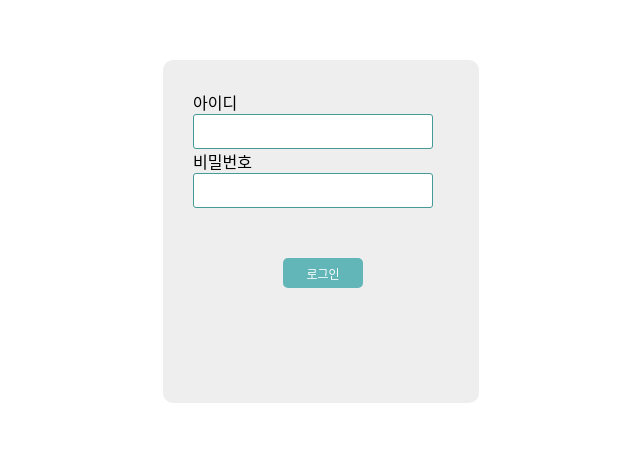
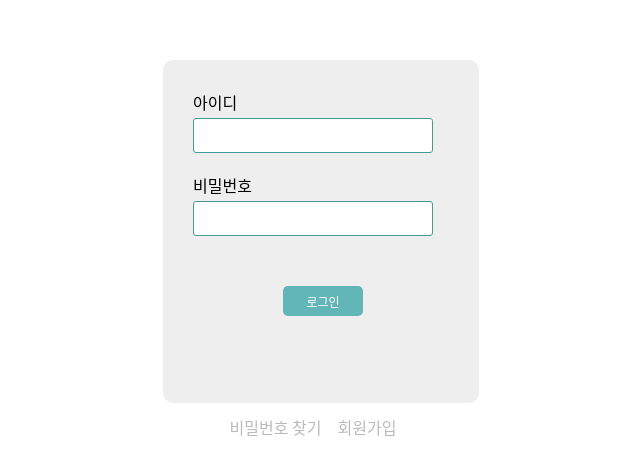
Before and after one commit to codestates-seb/seb41_main_029, a React (Create React App) app in the folder client/: page /login in a window 1280 px wide. Shown: the part 140-614 px from the top of the page, without its empty margins (319-959 px from the left). Built offline with nearby package versions, Linux system fonts and the light colour scheme.

Commit message:
style : layout

```diff
--- a/client/src/page/Login/LoginContainer.js
+++ b/client/src/page/Login/LoginContainer.js
@@ -13,12 +13,17 @@ const InputLayout = styled.div`
   margin-left: 30px;
 `;
 
+const LabelLayout = styled.div`
+  margin-top: 20px;
+`;
+
 const LoginBtnLayout = styled.div`
   margin-top: 30px;
   margin-left: 90px;
-  /* display: flex;
-  flex-direction: column;
-  align-items: center; */
+`;
+
+const InputContainer = styled.div`
+  margin-top: 4px;
 `;
 
 const LoginContainer = () => {
@@ -37,7 +42,7 @@ const LoginContainer = () => {
     },
     maxLength: {
       value: 12,
-      message: "최대 12지 이하의 아이디를 입력해주세요.",
+      message: "최대 12자 이하의 아이디를 입력해주세요.",
     },
   };
 
@@ -58,8 +63,10 @@ const LoginContainer = () => {
       <FormProvider {...methods}>
         <form onSubmit={methods.handleSubmit(onSubmit)}>
           <InputLayout>
-            <label>아이디</label>
-            <div>
+            <LabelLayout>
+              <label>아이디</label>
+            </LabelLayout>
+            <InputContainer>
               <Input
                 id="id"
                 width="15rem"
@@ -69,9 +76,11 @@ const LoginContainer = () => {
                 error={error.id}
               />
               {error?.id && <AlertWarning text={error.id?.message} />}
-            </div>
-            <label>비밀번호</label>
-            <div>
+            </InputContainer>
+            <LabelLayout>
+              <label>비밀번호</label>
+            </LabelLayout>
+            <InputContainer>
               <Input
                 id="password"
                 width="15rem"
@@ -87,7 +96,7 @@ const LoginContainer = () => {
               {/* {!error?.password && !isAuthorized && (
                 <AlertWarning text="아이디와 비밀번호를 다시 확인해주세요." />
               )} */}
-            </div>
+            </InputContainer>
             <LoginBtnLayout>
               <MainBtn text={"로그인"} />
             </LoginBtnLayout>
--- a/client/src/page/Login/LoginPresenter.js
+++ b/client/src/page/Login/LoginPresenter.js
@@ -1,6 +1,7 @@
 import React from "react";
 import LoginContainer from "./LoginContainer";
 import styled from "styled-components";
+import { Link } from "react-router-dom";
 
 const LoginLayout = styled.div`
   display: flex;
@@ -17,12 +18,29 @@ const LoginBackground = styled.div`
   align-items: center;
 `;
 
+const SearchSignup = styled.span`
+  font-size: ${({ theme }) => theme.fontSizes.fs16};
+  color: ${({ theme }) => theme.colors.gray_03};
+  margin-right: 16px;
+  cursor: pointer;
+`;
+
+const SearSignLay = styled.div`
+  margin-top: 12px;
+`;
+
 const LoginPresenter = () => {
   return (
     <LoginLayout>
       <LoginBackground>
         <LoginContainer />
       </LoginBackground>
+      <SearSignLay>
+        <SearchSignup>비밀번호 찾기</SearchSignup>
+        <Link style={{ textDecoration: "none" }} to="/signup">
+          <SearchSignup>회원가입</SearchSignup>
+        </Link>
+      </SearSignLay>
     </LoginLayout>
   );
 };
```
